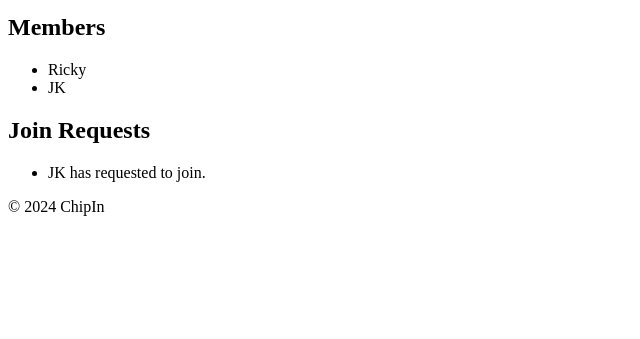
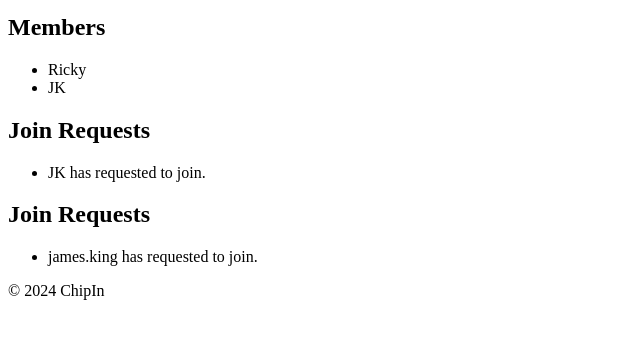
Before and after one commit to Erika-Kuo/ssa-project, a Django app: page /chipin/group/4/ in a window 1280 px wide. Shown: the part 272-611 px from the top of the page, without its empty margins (0-640 px from the left). Run offline with Django 5.2, Linux system fonts and the light colour scheme; a user stored in the database is signed in; data comes from the database, SQL or seed files in the repository; both versions use the stored data as it was after the commit.

Commit message:
AND NOW... tHE acception and rejection to group works!!!! yays

```diff
--- a/chipin/templates/chipin/group_detail.html
+++ b/chipin/templates/chipin/group_detail.html
@@ -29,5 +29,15 @@
                 <li>{{ request.user.profile.nickname }} has requested to join.</li>
             {% endfor %}
         </ul>
+        <h2>Join Requests</h2>
+<ul>
+    {% for request in group.join_requests.all %}
+        <li>{{ request.user.username }} has requested to join.</li>
+        {% if request.user not in group.members.all and request.user != group.admin %}
+            <a href="{% url 'chipin:vote_on_join_request' group.id request.id 'approve' %}">Approve</a>
+            <a href="{% url 'chipin:vote_on_join_request' group.id request.id 'reject' %}">Reject</a>
+        {% endif %}
+    {% endfor %}
+</ul>
     {% endif %}
 {% endblock %}
--- a/chipin/urls.py
+++ b/chipin/urls.py
@@ -10,4 +10,5 @@ urlpatterns = [
    path('delete-join-request/<int:request_id>/', views.delete_join_request, name='delete_join_request'),
    path('group/<int:group_id>/request-to-join/', views.request_to_join_group, name='request_to_join_group'),
    path('group/<int:group_id>/leave/', views.leave_group, name='leave_group'),
+   path('group/<int:group_id>/request/<int:request_id>/vote/<str:vote>/', views.vote_on_join_request, name='vote_on_join_request'),
 ]
--- a/chipin/views.py
+++ b/chipin/views.py
@@ -127,3 +127,27 @@ def accept_invite(request, group_id):
     else:
         messages.error(request, "Invalid invitation link.")
     return redirect('chipin:group_detail', group_id=group.id)
+
+@login_required
+def vote_on_join_request(request, group_id, request_id, vote):
+    group = get_object_or_404(Group, id=group_id)
+    join_request = get_object_or_404(GroupJoinRequest, id=request_id)
+    if request.user not in group.members.all():
+        messages.error(request, "You must be a member of the group to vote.")
+        return redirect('chipin:group_detail', group_id=group.id)
+    if request.user in join_request.votes.all():
+        messages.info(request, "You have already voted.")
+        return redirect('chipin:group_detail', group_id=group.id)
+
+    # Register the user's vote
+    join_request.votes.add(request.user)
+
+    # Calculate if more than 60% of members have approved
+    total_members = group.members.count()
+    total_votes = join_request.votes.count()
+    if total_votes / total_members >= 0.6:
+        join_request.is_approved = True
+        group.members.add(join_request.user)  # Add the user to the group
+        join_request.save()
+        messages.success(request, f"{join_request.user.profile.nickname} has been approved to join the group!")
+    return redirect('chipin:group_detail', group_id=group.id)
```
Also changed, not shown: db.sqlite3.
